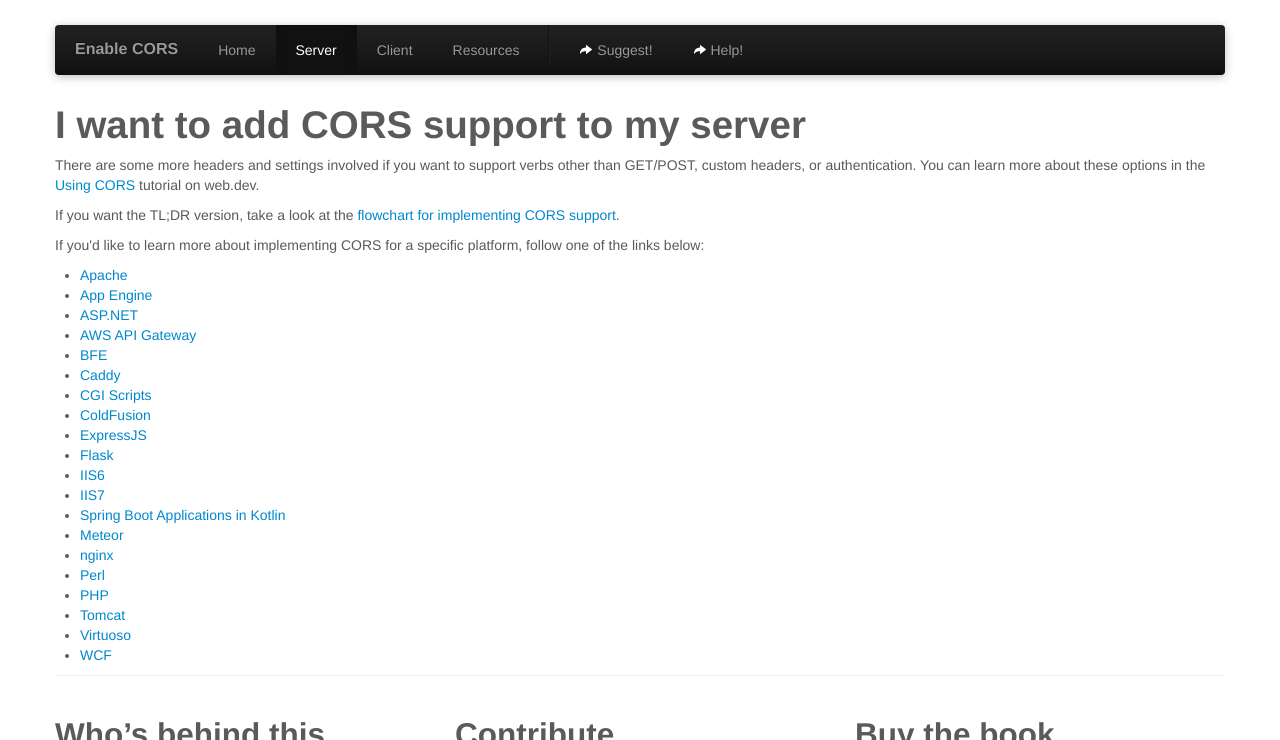
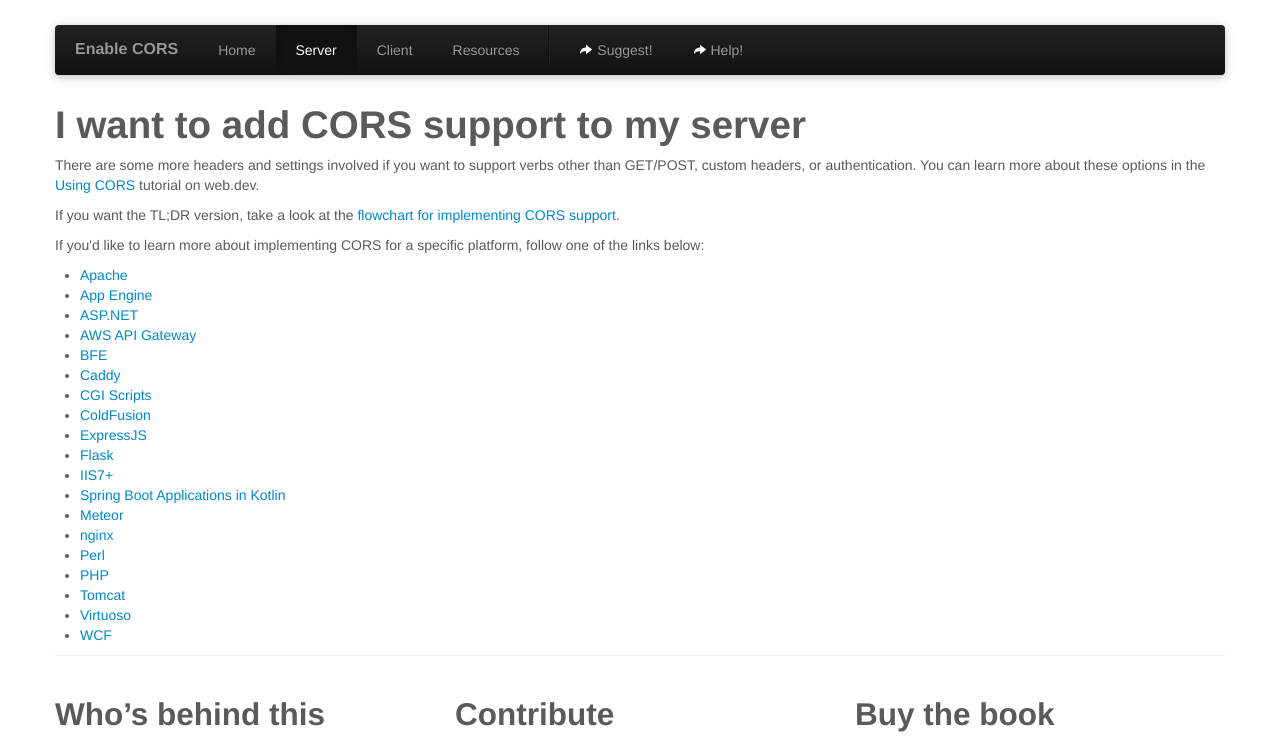
Before and after one commit to monsur/enable-cors.org, a Jekyll site: the page built from server.html, in a window 1280 px wide, cut to the strip 0-740 px from the top of the page. Built offline with Jekyll 4.4.1, drawn with Linux system fonts in a browser that asks for light colours.

Commit message:
Remove IIS6 (its deprecated)

```diff
--- a/server.html
+++ b/server.html
@@ -23,8 +23,7 @@
 			<li><a href="server_coldfusion.html">ColdFusion</a></li>
 			<li><a href="server_expressjs.html">ExpressJS</a></li>
 			<li><a href="server_flask.html">Flask</a></li>
-			<li><a href="server_iis6.html">IIS6</a></li>
-			<li><a href="server_iis7.html">IIS7</a></li>
+			<li><a href="server_iis7.html">IIS7+</a></li>
 			<li><a href="server_spring-boot_kotlin.html">Spring Boot Applications in Kotlin</a></li>
 			<li><a href="server_meteor.html">Meteor</a></li>
 			<li><a href="server_nginx.html">nginx</a></li>
```
